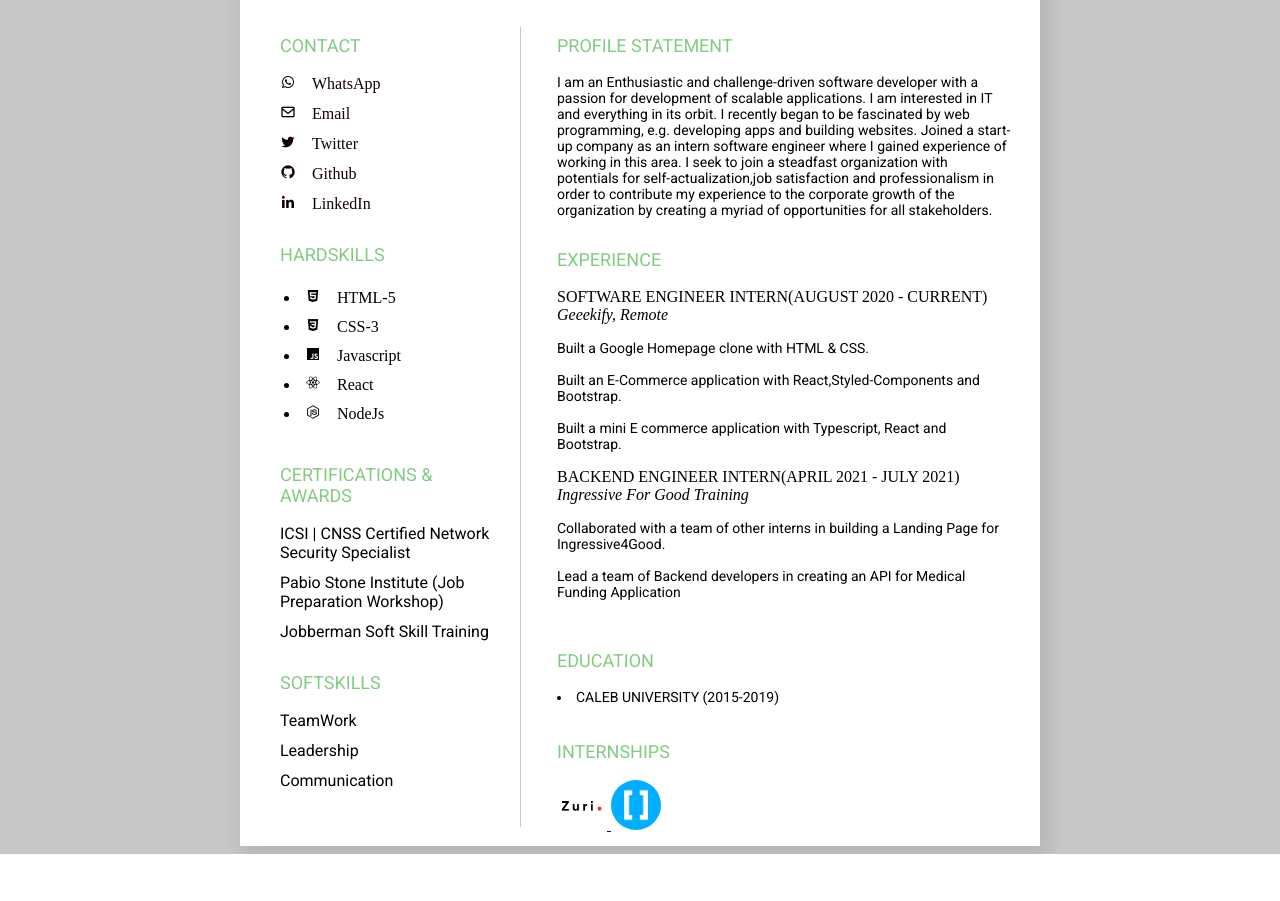
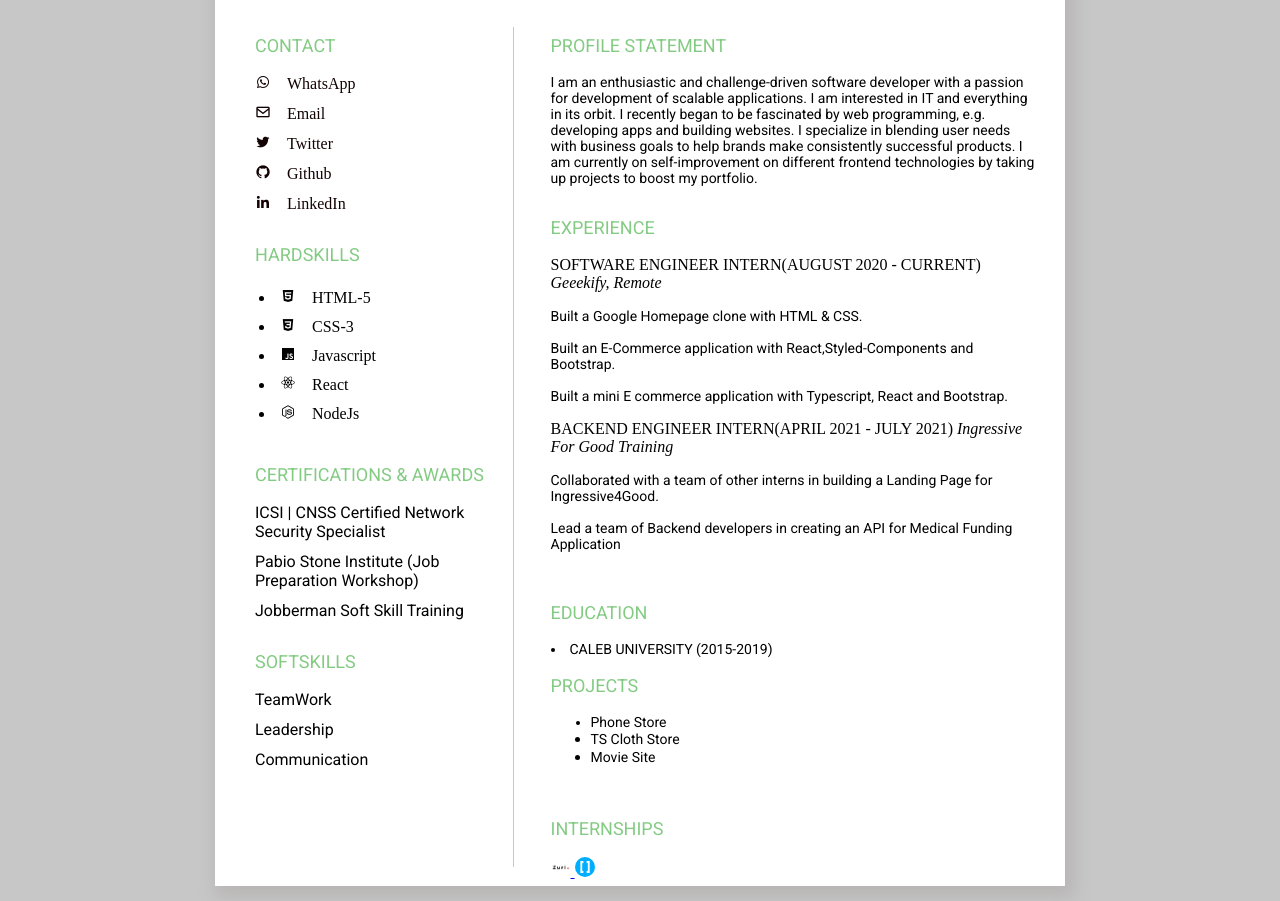
Before and after one commit to DavidAkinJames/HNGi8-Stage2-Task, a plain HTML site: page index.html in a window 1280 px wide. Shown: the part 306-1207 px from the top of the page. Before the commit the page ends 1160 px from the top, so only its background shows below. Drawn offline with nearby package versions, Linux system fonts and the light colour scheme.

Commit message:
responsiveness

```diff
--- a/index.html
+++ b/index.html
@@ -38,7 +38,7 @@
             >
           </p>
           <p class="p3">
-            <a href="https://mail.yahoo.com/d/folders/1"
+            <a href="mailto:davidakinjames@yahoo.com"
               ><i class="bx bx-envelope fonts">&nbsp;&nbsp;Email</i></a
             >
           </p>
@@ -103,17 +103,16 @@
         <div class="content-box">
           <p class="head">Profile Statement</p>
           <p class="p3" style="font-size: 14px">
-            I am an Enthusiastic and challenge-driven software developer with a
+            I am an enthusiastic and challenge-driven software developer with a
             passion for development of scalable applications. I am interested in
             IT and everything in its orbit. I recently began to be fascinated by
-            web programming, e.g. developing apps and building websites. Joined
-            a start-up company as an intern software engineer where I gained
-            experience of working in this area. I seek to join a steadfast
-            organization with potentials for self-actualization,job satisfaction
-            and professionalism in order to contribute my experience to the
-            corporate growth of the organization by creating a myriad of
-            opportunities for all stakeholders.
+            web programming, e.g. developing apps and building websites. I
+            specialize in blending user needs with business goals to help brands
+            make consistently successful products. I am currently on
+            self-improvement on different frontend technologies by taking up
+            projects to boost my portfolio.
           </p>
+
           <br />
           <p class="head">Experience</p>
           <p>
@@ -146,6 +145,24 @@
           <br />
           <p class="head">Education</p>
           <li class="p-4">CALEB UNIVERSITY (2015-2019)</li>
+          <p class="head">Projects</p>
+          <ul>
+            <a class="p-4" href="https://easybuy-phone-store.netlify.app/">
+              <li>Phone Store</li></a
+            >
+            <li>
+              <a
+                class="p-4"
+                href="https://simplestorewithtypescript.netlify.app/"
+                >TS Cloth Store</a
+              >
+            </li>
+            <li>
+              <a class="p-4" href="https://tulipsmoviesite.netlify.app/"
+                >Movie Site</a
+              >
+            </li>
+          </ul>
           <br />
           <p class="head">Internships</p>
           <a class="links" href="https://internship.zuri.team/"
--- a/style.css
+++ b/style.css
@@ -2,6 +2,7 @@ body{
   margin: 0px;
   padding: 0px;
   background-image: radial-gradient(#c7c7c7 25%, #c7c7c7 74%);
+
 }
 
 .clearfix {
@@ -9,8 +10,8 @@ body{
 }
 
 .main{
-  height: 1150px;
-  width: 800px;
+  height: 1190px;
+  width: 850px;
   background-color: white;
   box-shadow: 5px 7px 15px 5px #b9b6b6;
   margin: 2px auto;
@@ -57,7 +58,7 @@ body{
 
 .line{
   border-left: 1px solid #c7c7c7;
-  height: 800px;
+  height: 840px;
   width: 2%;
   margin-top: 30px;
   float: left;
@@ -107,15 +108,31 @@ body{
   font-size: 14px;
   color: black;
   font-family: 'Roboto', sans-serif;
+  text-decoration: none;
 }
 
 .Logo {
-  width: 50px;
-  height: 50px;
+  width: 20px;
+  height: 20px;
   border-radius: 50%;
+  padding-bottom: 0px;
+
+
+
 
 }
 
 .fonts {
   color: #130202;
 }
+
+@media all and (max-width: 760px) {
+  .main{
+      min-height: calc(100vh - 56px);
+      height: auto;
+  }
+
+
+
+
+}
```
